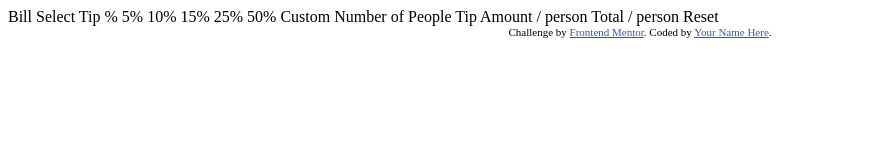
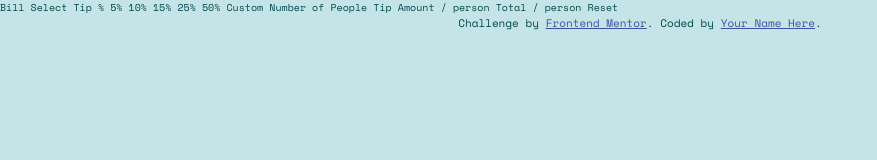
Before and after one commit to bjaneczko/App_tip-calculator, a plain HTML site: page index.html in a window 1280 px wide. Shown: the whole page, without its empty margins (0-877 px from the left). Drawn offline with nearby package versions, Linux system fonts and the light colour scheme.

Commit message:
Sass base files

```diff
--- /dev/null
+++ b/css/main.css
@@ -0,0 +1,30 @@
+*::before,
+*::after,
+* {
+  margin: 0;
+  padding: 0;
+  -webkit-box-sizing: inherit;
+          box-sizing: inherit;
+}
+
+html {
+  -webkit-box-sizing: border-box;
+          box-sizing: border-box;
+  font-size: 62.5%;
+}
+
+body {
+  background-color: #c5e4e7;
+  background-size: cover;
+  font-family: "Space Mono", sans-serif;
+  color: #00494d;
+}
+
+.attribution {
+  font-size: 11px;
+  text-align: center;
+}
+
+.attribution a {
+  color: #3e52a3;
+}/*# sourceMappingURL=main.css.map */
--- a/index.html
+++ b/index.html
@@ -1,44 +1,37 @@
 <!DOCTYPE html>
 <html lang="en">
   <head>
-  <meta charset="UTF-8">
-  <meta name="viewport" content="width=device-width, initial-scale=1.0"> <!-- displays site properly based on user's device -->
-
-  <link rel="icon" type="image/png" sizes="32x32" href="./images/favicon-32x32.png">
+    <meta charset="UTF-8" />
+    <meta name="viewport" content="width=device-width, initial-scale=1.0" />
+    <!-- displays site properly based on user's device -->
+    <link
+      href="https://fonts.googleapis.com/css2?family=Space+Mono:wght@400;500;700&display=swap"
+      rel="stylesheet"
+    />
+    <link
+      rel="icon"
+      type="image/png"
+      sizes="32x32"
+      href="./images/favicon-32x32.png"
+    />
 
     <title>Frontend Mentor | Tip calculator app</title>
 
     <!-- Feel free to remove these styles or customise in your own stylesheet 👍 -->
-  <style>
-    .attribution { font-size: 11px; text-align: center; }
-    .attribution a { color: hsl(228, 45%, 44%); }
-  </style>
+    <link rel="stylesheet" href="css/main.css" />
   </head>
   <body>
-
-  Bill
-
-  Select Tip %
-  5%
-  10%
-  15%
-  25%
-  50%
-  Custom
-
-  Number of People
-
-  Tip Amount
-  / person
-
-  Total
-  / person
-
-  Reset
+    <header>
+      <h1></h1>
+    </header>
+    Bill Select Tip % 5% 10% 15% 25% 50% Custom Number of People Tip Amount /
+    person Total / person Reset
 
     <div class="attribution">
-    Challenge by <a href="https://www.frontendmentor.io?ref=challenge" target="_blank">Frontend Mentor</a>.
-    Coded by <a href="#">Your Name Here</a>.
+      Challenge by
+      <a href="https://www.frontendmentor.io?ref=challenge" target="_blank"
+        >Frontend Mentor</a
+      >. Coded by <a href="#">Your Name Here</a>.
     </div>
   </body>
 </html>
```
Also changed, not shown: dist/css/main.min.css (added), 2 other files. Lines whose indentation alone changed are shown as unchanged.
